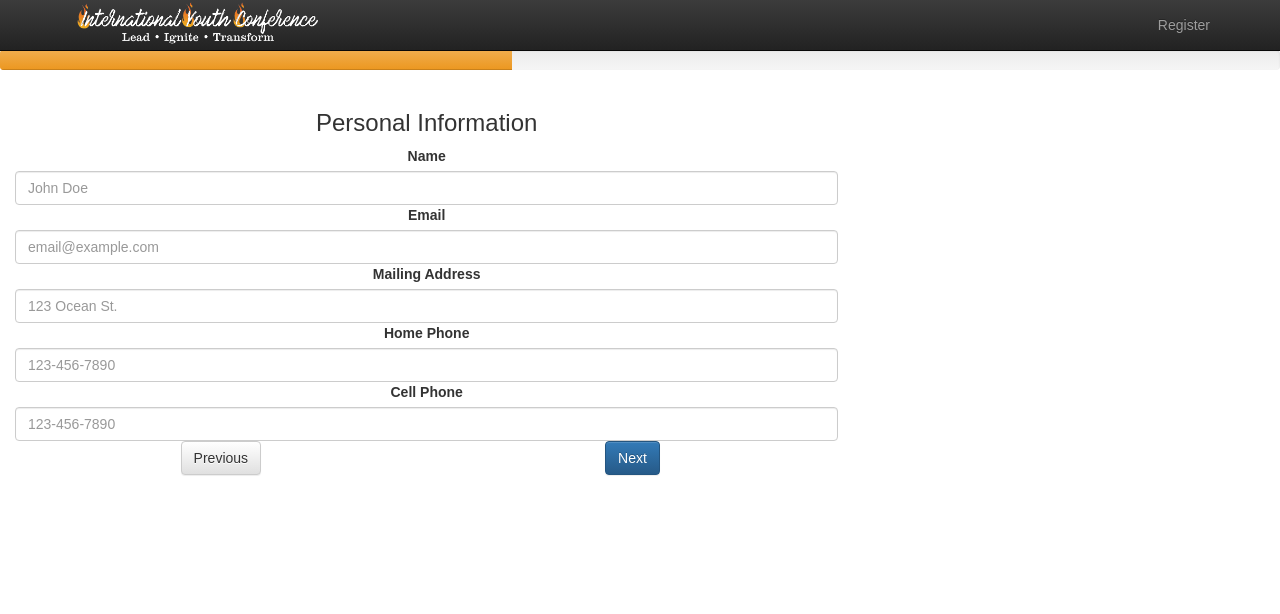
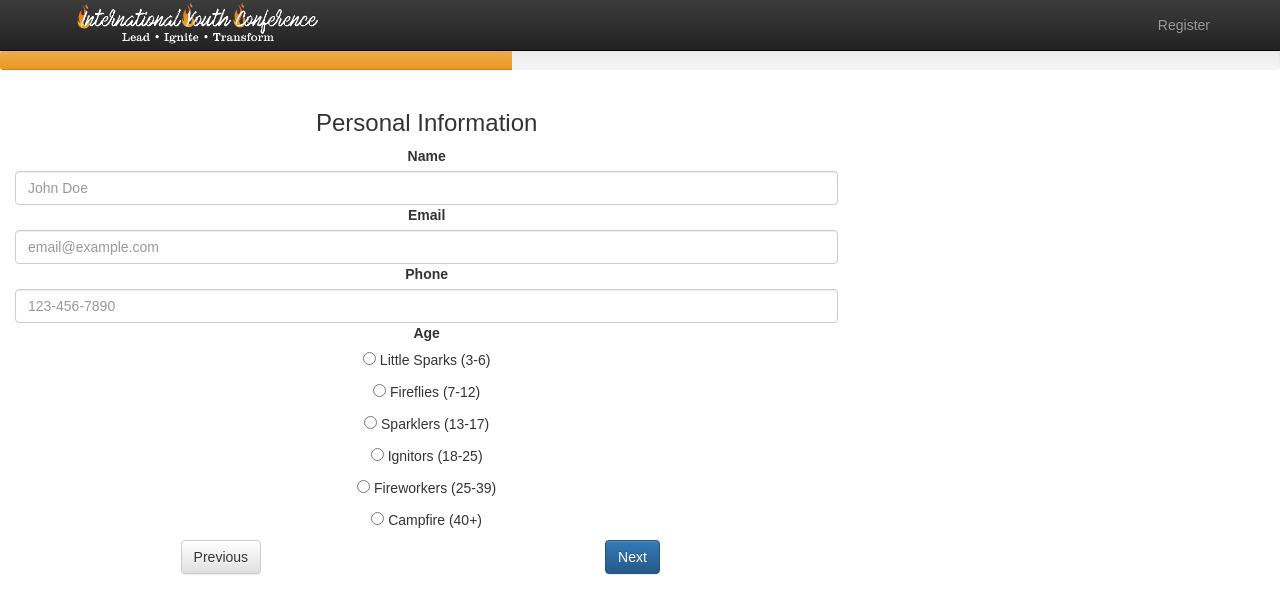
Before and after one commit to kcode20/IYC2018, a React (Create React App) app: page /register in a window 1280 px wide. Both pictures are taken after a click on the button "Next". Shown: the top 614 px of the page. Built offline with nearby package versions, Linux system fonts and the light colour scheme; what paypal-checkout would draw is missing.

Commit message:
added the content for Personal Information:

```diff
--- a/src/components/registration/PersonalInformation.jsx
+++ b/src/components/registration/PersonalInformation.jsx
@@ -30,19 +30,9 @@ const PersonalInformation = ({ handleSubmit, handleBack }) => (
 						/>
 					</div>
 					<div>
-						<ControlLabel>Mailing Address</ControlLabel>
+						<ControlLabel>Phone</ControlLabel>
 						<Field
-							name="mailing"
-							placeholder="123 Ocean St."
-							className="form-control"
-							component="input"
-							type="text"
-						/>
-					</div>
-					<div>
-						<ControlLabel>Home Phone</ControlLabel>
-						<Field
-							name="homephone"
+							name="phone"
 							placeholder="123-456-7890"
 							className="form-control"
 							component="input"
@@ -50,14 +40,63 @@ const PersonalInformation = ({ handleSubmit, handleBack }) => (
 						/>
 					</div>
 					<div>
-						<ControlLabel>Cell Phone</ControlLabel>
-						<Field
-							name="cellphone"
-							placeholder="123-456-7890"
-							className="form-control"
-							component="input"
-							type="text"
-						/>
+						<ControlLabel>Age</ControlLabel>
+						<div className="form-input">
+							<p>
+								<Field
+									name="age"
+									component="input"
+									type="radio"
+									value="Little Spark"
+								/>{' '}
+								Little Sparks (3-6){' '}
+							</p>
+							<p>
+								<Field
+									name="age"
+									component="input"
+									type="radio"
+									value="Fireflies"
+								/>{' '}
+								Fireflies (7-12)
+							</p>
+							<p>
+								<Field
+									name="age"
+									component="input"
+									type="radio"
+									value="Sparklers"
+								/>{' '}
+								Sparklers (13-17)
+							</p>
+							<p>
+								<Field
+									name="age"
+									component="input"
+									type="radio"
+									value="Ignitors"
+								/>{' '}
+								Ignitors (18-25)
+							</p>
+							<p>
+								<Field
+									name="age"
+									component="input"
+									type="radio"
+									value="Fireworker"
+								/>{' '}
+								Fireworkers (25-39)
+							</p>
+							<p>
+								<Field
+									name="age"
+									component="input"
+									type="radio"
+									value="Campfire"
+								/>{' '}
+								Campfire (40+)
+							</p>
+						</div>
 					</div>
 				</div>
 				<Col md={6}>
```
